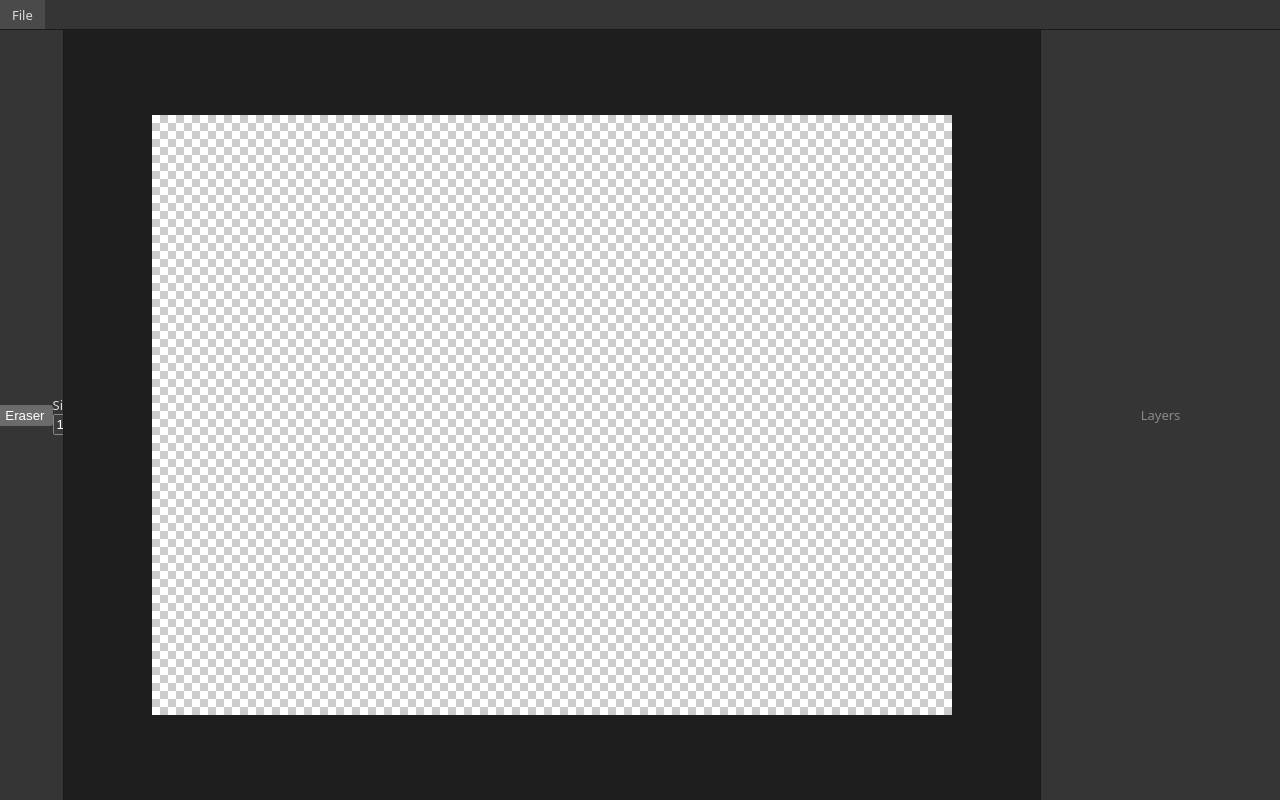
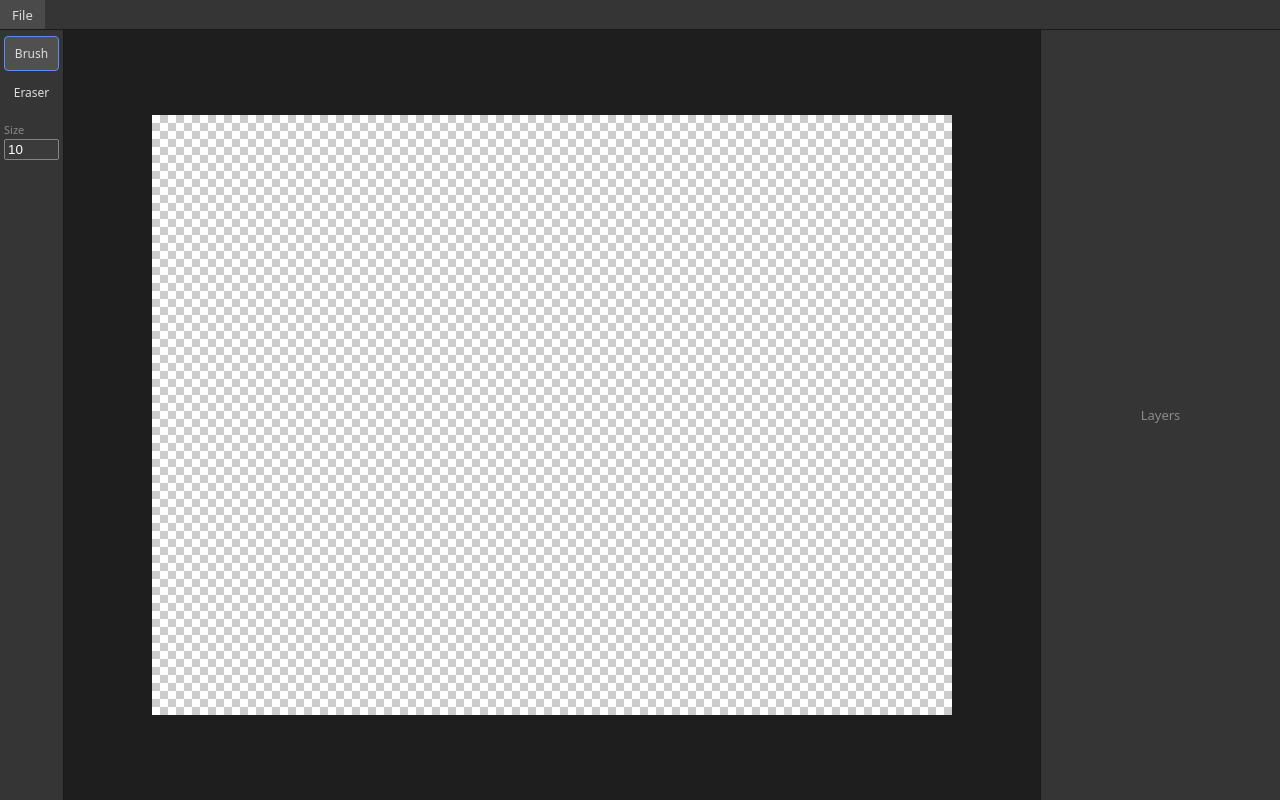
Before and after one commit to danbmg/EpiGimp, a website built with Vite: page index.html in a window 1280 px wide. Built offline with nearby package versions, Linux system fonts and the light colour scheme.

Commit message:
[+] css style for basic brush and erase

```diff
--- a/src/renderer/styles.css
+++ b/src/renderer/styles.css
@@ -4,6 +4,8 @@
   --bg-canvas: #1e1e1e;
   --bg-hover: #4a4a4a;
   --border: #1a1a1a;
+  --bg-active: #505050;
+  --accent: #5b8def;
   --text: #dddddd;
   --text-muted: #8a8a8a;
 
@@ -66,6 +68,8 @@ body {
   width: 100%;
   height: 100%;
   display: block;
+  /* Precise aim for painting. canvasView switches to a hand while Space is held. */
+  cursor: crosshair;
 }
 
 .layers-panel {
@@ -134,3 +138,46 @@ body {
   color: var(--text-muted);
   cursor: default;
 }
+
+/* Toolbar: tools stacked from the top */
+.toolbar {
+  flex-direction: column;
+  align-items: stretch;
+  justify-content: flex-start;
+  gap: 4px;
+  padding: 6px 4px;
+}
+
+.tool-button {
+  padding: 8px 0;
+  border: 1px solid transparent;
+  border-radius: 4px;
+  background: none;
+  color: inherit;
+  font: inherit;
+  font-size: 12px;
+  cursor: pointer;
+}
+
+.tool-button:hover {
+  background: var(--bg-hover);
+}
+
+.tool-button[aria-pressed='true'] {
+  background: var(--bg-active);
+  border-color: var(--accent);
+}
+
+.tool-size {
+  display: flex;
+  flex-direction: column;
+  gap: 2px;
+  margin-top: 8px;
+  font-size: 11px;
+  color: var(--text-muted);
+}
+
+.tool-size input {
+  width: 100%;
+  box-sizing: border-box;
+}
```
